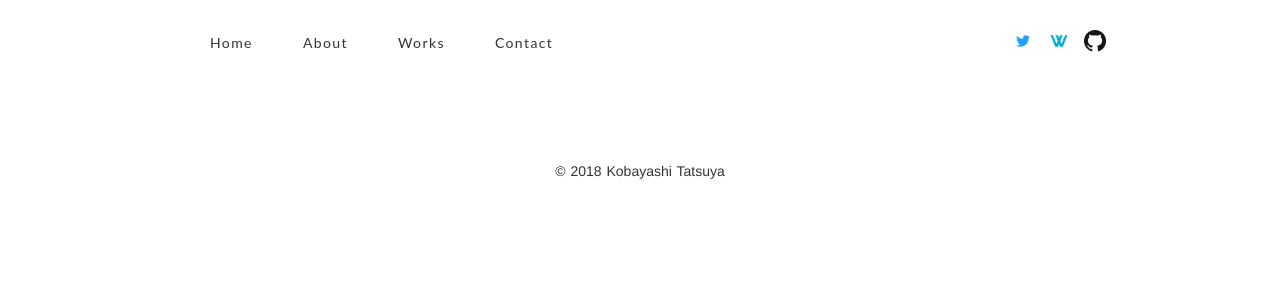
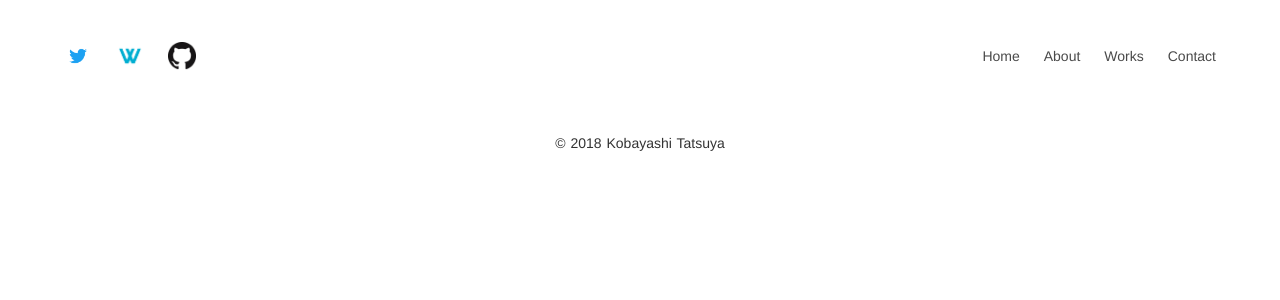
Before and after one commit to Ricky5960/portfolio, a Nuxt app: page /contact in a window 1280 px wide. Shown: the top 300 px of the page. Built offline with nearby package versions, Linux system fonts and the light colour scheme.

Commit message:
change component

```diff
--- a/components/HeaderNav.vue
+++ b/components/HeaderNav.vue
@@ -1,29 +1,35 @@
 <template>
-  <header>
-    <nav>
-      <ul class="cf">
-        <li class="home"><nuxt-link to="/">Home</nuxt-link></li>
-        <li class="about"><nuxt-link to="/about">About</nuxt-link></li>
-        <li class="works"><nuxt-link to="/works">Works</nuxt-link></li>
-        <li class="contact"><nuxt-link to="/contact">Contact</nuxt-link></li>
-      </ul>
-    </nav>
-    <ul class="socialBtn">
-      <li>
-        <a href="https://twitter.com/t04_tatsuya" target="_blank">
-          <img src="img/sns/Twitter_Logo_Blue.png" alt="Twitter">
-        </a>
-      </li>
-      <li>
-        <a href="https://www.wantedly.com/users/18153987" target="_blank">
-          <img src="img/sns/wantedly_mark.png" alt="wantedry">
-        </a>
-      </li>
-      <li lass="last">
-        <a href="https://github.com/kokokoba" target="_blank">
-          <img src="img/sns/GitHub-Mark-32px.png" alt="GitHub"></a>
-      </li>
-    </ul>
+  <header class="hero is-medium">
+    <div class="hero-head">
+      <nav class="navbar">
+        <div class="container">
+          <div class="navbar-brand">
+            <a href="https://twitter.com/t04_tatsuya" target="_blank" class="navbar-item">
+              <img src="img/sns/Twitter_Logo_Blue.png" alt="Twitter">
+            </a>
+            <a href="https://www.wantedly.com/users/18153987" target="_blank" class="navbar-item">
+              <img src="img/sns/wantedly_mark.png" alt="wantedry">
+            </a>
+            <a href="https://github.com/kokokoba" target="_blank" class="navbar-item">
+              <img src="img/sns/GitHub-Mark-32px.png" alt="GitHub">
+            </a>
+            <span class="navbar-burger burger" data-target="navbarMenuHeroA">
+            <span></span>
+            <span></span>
+            <span></span>
+          </span>
+          </div>
+          <div id="navbarMenuHeroA" class="navbar-menu">
+            <div class="navbar-end">
+              <nuxt-link to="/" class="home navbar-item">Home</nuxt-link>
+              <nuxt-link to="/about" class="about navbar-item">About</nuxt-link>
+              <nuxt-link to="/works" class="works navbar-item">Works</nuxt-link>
+              <nuxt-link to="/contact" class="contact navbar-item">Contact</nuxt-link>
+            </div>
+          </div>
+        </div>
+      </nav>
+    </div>
   </header>
 </template>
 
--- a/css/main.css
+++ b/css/main.css
@@ -25,57 +25,29 @@ a:hover {
   text-decoration: none;
 }
 
-.sp {
-  display: block;
-}
+/*.sp {*/
+  /*display: block;*/
+/*}*/
 
-.pc {
-  display: none;
-}
+/*.pc {*/
+  /*display: none;*/
+/*}*/
 
 /* header
 ** -----------------------------------------
 */
 
 header {
-  position: relative;
-  max-width: 960px;
-  height: 80px;
-  margin: 0 auto;
-}
-
-header#inner {
-  margin-bottom: 30px;
-}
-
-header h1 {
-  position: absolute;
-  top: 107px;
-  left: 50px;
-  margin: 0;
-  padding-left: 0;
-  text-align: center;
-}
-
-header h1 img {
-  width: 275px;
-  height: 35px;
+  /*position: relative;*/
+  /*max-width: 1152px;*/
+  /*width: 1152px;*/
+  /*height: 80px;*/
+  /*margin: 0 auto;*/
+  overflow: hidden;
 }
 
 section {
-  margin-bottom: 35px;
-}
-
-section h3 {
-  font-weight: 300;
-  font-size: 30px;
-  color: #526488;
-  word-spacing: 5px;
-  padding-bottom: 15px;
-}
-
-nav {
-  float: left;
+  margin-top: 35px;
 }
 
 nav li {
@@ -99,23 +71,23 @@ nav ul li a {
   letter-spacing: 0.1em;
 }
 
-.socialBtn {
-  float: right;
-}
+/*.socialBtn {*/
+  /*float: right;*/
+/*}*/
 
-.socialBtn li {
-  display: inline;
-  margin-right: 14px;
-}
+/*.socialBtn li {*/
+  /*display: inline;*/
+  /*margin-right: 14px;*/
+/*}*/
 
-.socialBtn li.last {
-  margin-right: 0;
-}
+/*.socialBtn li.last {*/
+  /*margin-right: 0;*/
+/*}*/
 
-.socialBtn img {
-  width: 22px;
-  height: 22px;
-}
+/*.socialBtn img {*/
+  /*width: 22px;*/
+  /*height: 22px;*/
+/*}*/
 
 /* footer
 ** -----------------------------------------
@@ -126,72 +98,68 @@ nav ul li a {
   padding: 48px 24px 36px;
 }
 
-/* タブレット向け：760px～960px */
+@media only screen and (max-width: 759px) {
+  section {
+    margin: 35px 25px 0px 25px;
+  }
+}
+
+/*!* タブレット向け：760px～960px *!*/
 @media only screen and (min-width: 760px) {
-  .sp {
-    display: none;
+  section {
+    margin: 35px 25px 0px 25px;
   }
-  .pc {
-    display: block;
-  }
+  /*.sp {*/
+    /*display: none;*/
+  /*}*/
+  /*.pc {*/
+    /*display: block;*/
+  /*}*/
 
 /* header
 ** -----------------------------------------
 */
 
-  header {
-    position: relative;
-    max-width: 960px;
-    height: 80px;
-    margin: 0 auto;
-  }
-  header#inner {
-    margin-bottom: 30px;
-  }
-  header h1 {
-    position: absolute;
-    top: 107px;
-    left: 50px;
-    margin: 0;
-    padding-left: 0;
-    text-align: center;
-  }
-  header h1 img {
-    width: 275px;
-    height: 35px;
-  }
-  nav {
-    float: left;
-  }
-  nav li {
-    margin-left: 50px;
-    display: inline;
-    float: none;
-    border-bottom: none;
-    text-align: right;
-  }
-  nav li.contact {
-    display: inline;
-  }
-  nav ul li:nth-child(odd) {
-    background: none;
-  }
-  nav ul li a {
-    display: inline;
-    font-size: 14px;
-    font-weight: 400;
-    letter-spacing: 0.1em;
-  }
-  .socialBtn {
-    float: right;
-  }
-  .socialBtn li {
-    display: inline;
-    margin-right: 14px;
-  }
-  .socialBtn li.last {
-    margin-right: 0;
-  }
+  /*header {*/
+    /*position: relative;*/
+    /*max-width: 1152px;*/
+    /*width: 1152px;*/
+    /*height: 80px;*/
+    /*margin: 0 auto;*/
+  /*}*/
+
+  /*nav {*/
+    /*float: left;*/
+  /*}*/
+  /*nav li {*/
+    /*margin-right: 50px;*/
+    /*display: inline;*/
+    /*float: none;*/
+    /*border-bottom: none;*/
+    /*text-align: right;*/
+  /*}*/
+  /*nav li.contact {*/
+    /*display: inline;*/
+  /*}*/
+  /*nav ul li:nth-child(odd) {*/
+    /*background: none;*/
+  /*}*/
+  /*nav ul li a {*/
+    /*display: inline;*/
+    /*font-size: 14px;*/
+    /*font-weight: 400;*/
+    /*letter-spacing: 0.1em;*/
+  /*}*/
+  /*.socialBtn {*/
+    /*float: right;*/
+  /*}*/
+  /*.socialBtn li {*/
+    /*display: inline;*/
+    /*margin-right: 14px;*/
+  /*}*/
+  /*.socialBtn li.last {*/
+    /*margin-right: 0;*/
+  /*}*/
   .socialBtn img {
     width: 22px;
     height: 22px;
@@ -201,83 +169,51 @@ nav ul li a {
   ** -----------------------------------------
   */
 
-  #main.inner {
-    max-width: 960px;
-    padding: 0;
-    margin: 0 auto;
-  }
-  #main h2.ttl.large {
-    margin: 0 0 70px 0;
-    font-size: 46px;
-    text-align: left;
-  }
-  .contBox {
-    margin: 0 40px;
-  }
-  .pageNation .pageLeft {
-    position: absolute;
-    left: 40px;
-    top: 0;
-  }
-  .pageNation .pageRight {
-    position: absolute;
-    right: 40px;
-    top: 0;
-  }
+  /*#main.inner {*/
+    /*max-width: 960px;*/
+    /*padding: 0;*/
+    /*margin: 0 auto;*/
+  /*}*/
+  /*#main h2.ttl.large {*/
+    /*margin: 0 0 70px 0;*/
+    /*font-size: 46px;*/
+    /*text-align: left;*/
+  /*}*/
+  /*.contBox {*/
+    /*margin: 0 40px;*/
+  /*}*/
+  /*.pageNation .pageLeft {*/
+    /*position: absolute;*/
+    /*left: 40px;*/
+    /*top: 0;*/
+  /*}*/
+  /*.pageNation .pageRight {*/
+    /*position: absolute;*/
+    /*right: 40px;*/
+    /*top: 0;*/
+  /*}*/
 
-  /* wp-pagenavi
-  ** -----------------------------------------
-  */
-  .wp-pagenavi {
-    clear: both;
-    text-align: left;
-  }
 
 } /* タブレット向け */
 
-/* PC向けレイアウトの指定：961px～ */
+/*!* PC向けレイアウトの指定：961px～ *!*/
 @media only screen and (min-width: 961px) {
 
 
-  a:hover {
-    text-decoration: underline;
-  }
+  /*a:hover {*/
+    /*text-decoration: underline;*/
+  /*}*/
 
   /* header-pagenavi
   ** -----------------------------------------
   */
-  header h1 {
-    position: absolute;
-    top: 105px;
-    left: 0;
-  }
-  nav {
-    float: left;
-  }
-  .socialBtn {
-    float: right;
-  }
 
-  /* contents
-  ** -----------------------------------------
-  */
-  #main.inner {
-    max-width: 960px;
-    padding: 0;
-    margin: 0 auto;
-  }
-  .contBox {
-    margin: 0;
-  }
-  .pageNation .pageLeft {
-    position: absolute;
-    left: 0;
-    top: 0;
-  }
-  .pageNation .pageRight {
-    position: absolute;
-    right: 0;
-    top: 0;
-  }
+  /*nav {*/
+    /*float: left;*/
+  /*}*/
+  /*.socialBtn {*/
+    /*float: right;*/
+  /*}*/
+
 
 } /* PC向け */
```
Also changed, not shown: 2 other files (tests, documents, lock files or other folders).
